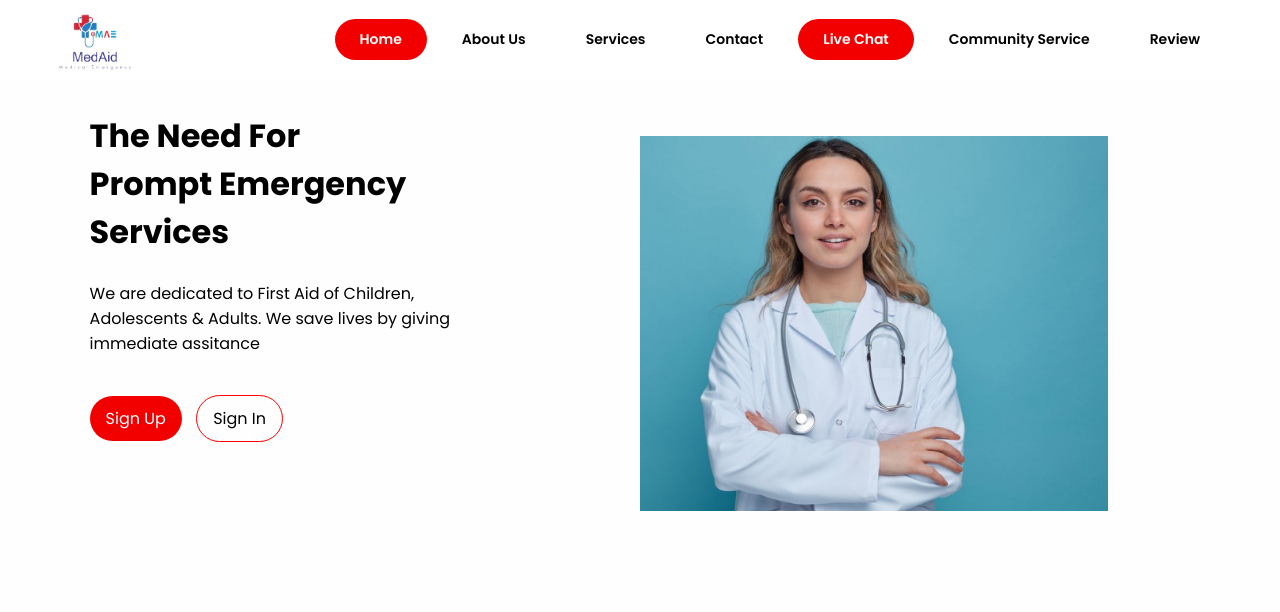
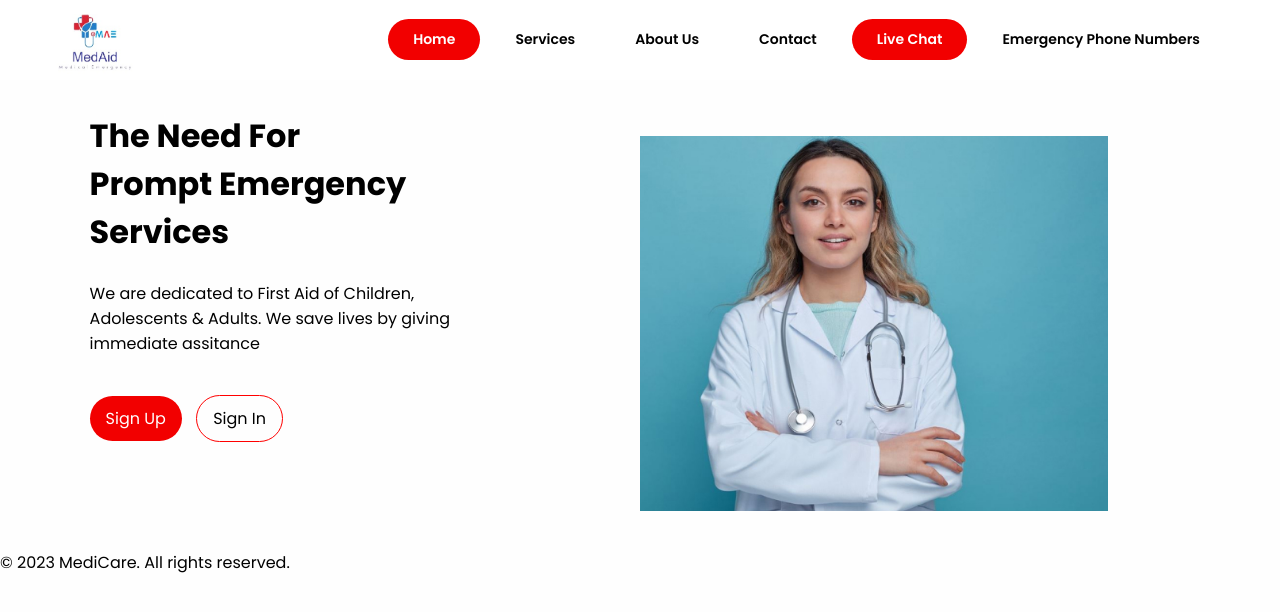
Before and after one commit to Mahybell/Medical-Emergency, a plain HTML site: page index.html in a window 1280 px wide. Drawn offline with Linux system fonts and the light colour scheme.

Commit message:
Update index.html

```diff
--- a/index.html
+++ b/index.html
@@ -21,13 +21,11 @@
         <nav class="nav-bar">
             <ul class="nav-area">
                 <li><a href="#Home" class="active">Home</a></li>
-                <li><a href="#About Us">About Us</a></li>
                 <li><a href="#Services">Services</a></li>
+                <li><a href="aboutus.html">About Us</a></li>
                 <li><a href="#Contact">Contact</a></li>
                 <li><a href="#Live Chat" class="active">Live Chat</a></li>
-                <li><a href="#Community Service">Community Service</a></li>
-                <li><a href="Review">Review</a></li>
-
+                <li><a href="emergencynumbers.html">Emergency Phone Numbers</a></li>
             </ul>
         </nav>
 
@@ -45,8 +43,8 @@
                 <p>immediate assitance</p>
                 <br>
                 <br>
-                <a href="#" class="active">Sign Up</a>
-                <a href="#" class="inactive">Sign In</a>
+                <a href="signup.html" class="active">Sign Up</a>
+                <a href="signin.html" class="inactive">Sign In</a>
             </div>
             <br>
             <div class="main-inner-home">
@@ -57,6 +55,48 @@
         </div>
     </div>
 
+<!--   <header>
+    <h1>About Us</h1>
+    <div class="short-red-line"></div>
+    <div class="red-line"></div>
+    <div class="short-red-line"></div>
+  </header> -->
+
+  <!-- <div class="container">
+    <div class="about-section">
+      <div class="about-image">
+        <img src="./Assets/Rectangle 1463.png" alt="Image 1">
+      </div>
+      <div class="about-text">
+        <h2>First Aid Kit - Free</h2>
+        <p>We are commited to your health and well being offering the very latest in comprehensive evidence - based care.</p>
+      </div>
+    </div>
+
+    <div class="about-section">
+      <div class="about-image">
+        <img src="./Assets/Rectangle 1464.png" alt="Image 2">
+      </div>
+      <div class="about-text">
+        <h2>24hours Healthcare Services</h2>
+        <p>We are always available for immediate action offering the </p>
+      </div>
+    </div>
+
+    <div class="about-section">
+      <div class="about-image">
+        <img src="./Assets/Rectangle 1466.png" alt="Image 3">
+      </div>
+      <div class="about-text">
+        <h2>Our Mission</h2>
+        <p>Lorem ipsum dolor sit amet, consectetur adipiscing elit. Nullam eget ipsum felis. Vestibulum blandit nibh sit amet lorem dictum, eget gravida turpis ultrices. Integer luctus, elit vel volutpat semper, mauris felis semper enim.</p>
+      </div>
+    </div>
+  </div> -->
+</body>
+</html>
+
+
     <script>
         hamburger = document.querySelector(".hamburger");
         hamburger.onclick = function() {
@@ -64,10 +104,9 @@
             navBar.classList.toggle("active");
         }
     </script>
+    <footer>
+        <p>&copy; 2023 MediCare. All rights reserved.</p>
+      </footer>
+</body>
 
-
-</body>
 </html>
-
-</body>
-</html>
```
